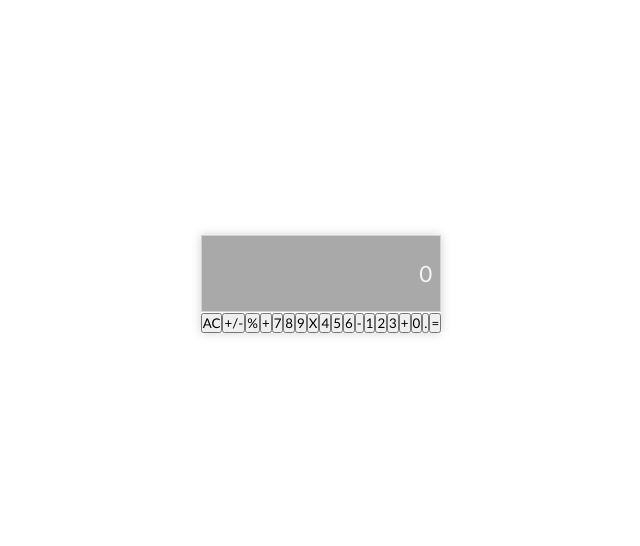
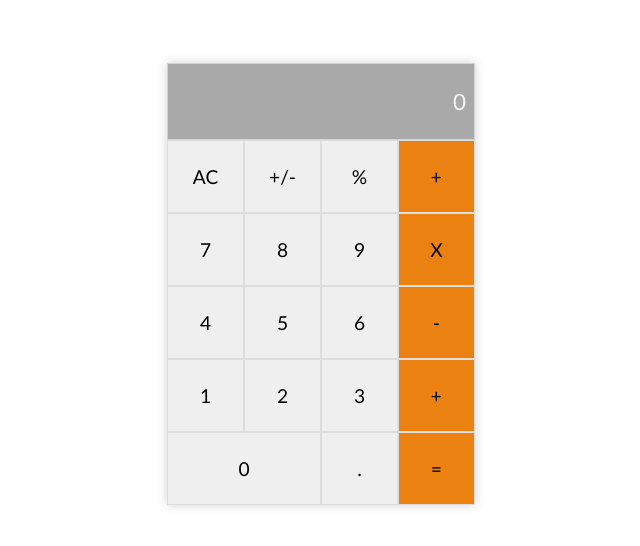
Before and after one commit to Kaghenimbale/Math-magician, a React (Create React App) app: page /calculator in a window 1280 px wide. Shown: the part 116-662 px from the top of the page, without its empty margins (319-959 px from the left). Built offline with nearby package versions, Linux system fonts and the light colour scheme.

Commit message:
Add styling the all button

```diff
--- a/src/components/calculator.css
+++ b/src/components/calculator.css
@@ -17,3 +17,30 @@
 .values {
   padding: 0 0.5rem;
 }
+
+.signs {
+  display: grid;
+  grid-template-columns: repeat(4, 1fr);
+  grid-template-areas:
+    'Area1 Area2 Area3 Area4'
+    'Area5 Area6 Area7 Area8'
+    'Area9 Area10 Area11 Area12'
+    'Area13 Area14 Area15 Area16'
+    'zeroA zeroA Area17 Area18';
+}
+
+.btn18 { grid-area: zeroA; }
+
+.sign {
+  padding: 1.5rem;
+  font-size: 1.2rem;
+  border: 1px solid rgb(221, 221, 221);
+}
+
+.sign:hover {
+  cursor: pointer;
+}
+
+.sing-math {
+  background: rgb(234, 129, 17);
+}
```
